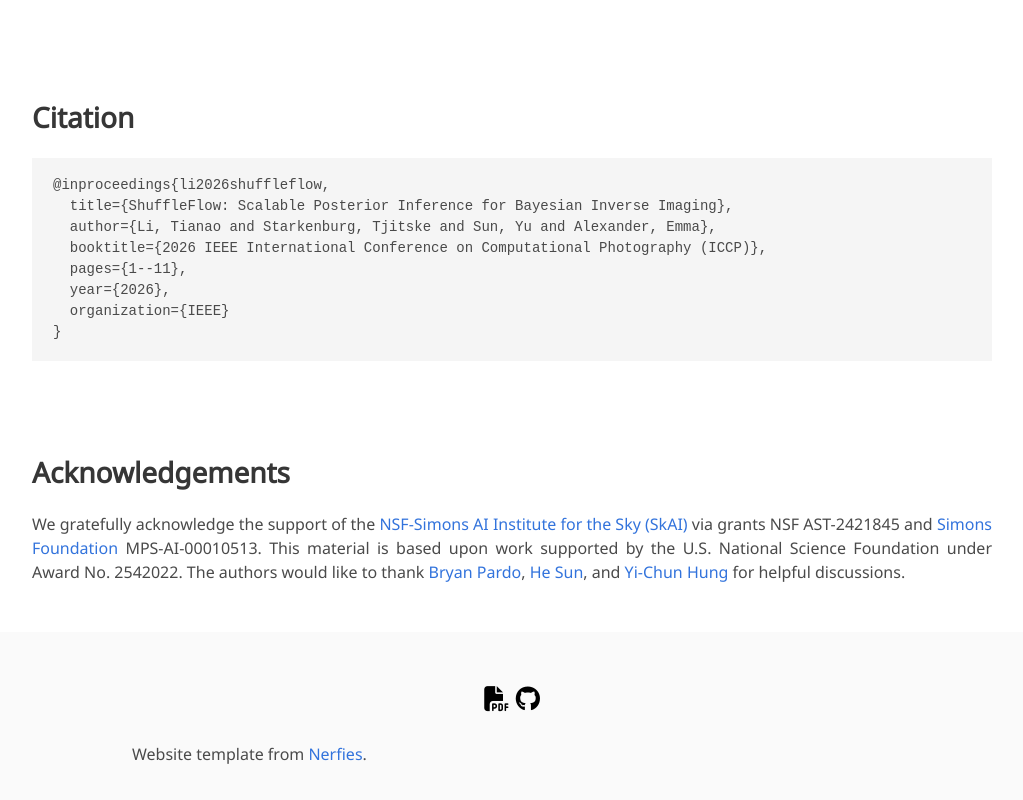
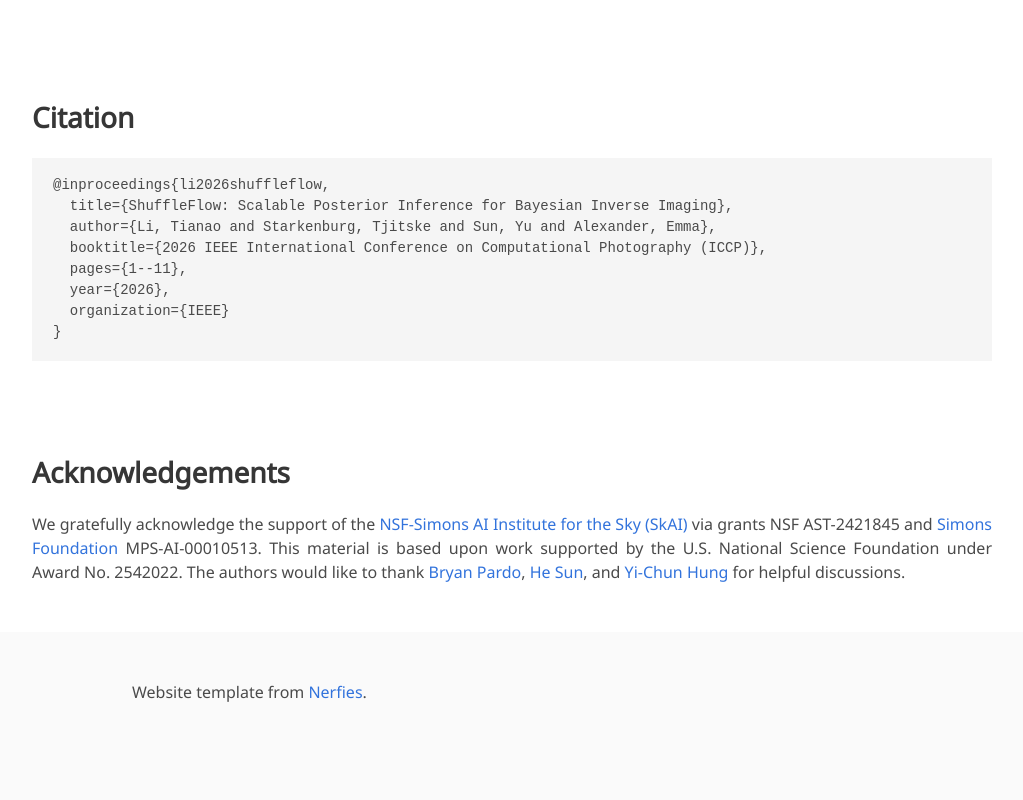
Before and after one commit to NUBIVlab/NUBIVlab.github.io, a plain HTML site: page ShuffleFlow/index.html in a window 1280 px wide. Shown: the part 3213-4013 px from the top of the page, without its empty margins (128-1151 px from the left). Drawn offline with nearby package versions, Linux system fonts and the light colour scheme; grey boxes are pictures that could not be loaded; some icons are missing; a web font is replaced by a local one.

Commit message:
Add files via upload

```diff
--- a/ShuffleFlow/index.html
+++ b/ShuffleFlow/index.html
@@ -240,14 +240,6 @@
 
   <footer class="footer">
     <div class="container">
-      <div class="content has-text-centered">
-        <a class="icon-link" href="">
-          <i class="fas fa-file-pdf"></i>
-        </a>
-        <a class="icon-link" href="https://github.com/NUBIVlab/ShuffleFlow/" class="external-link" disabled>
-          <i class="fab fa-github"></i>
-        </a>
-      </div>
       <div class="columns is-centered">
         <div class="column is-8">
           <div class="content">
```
